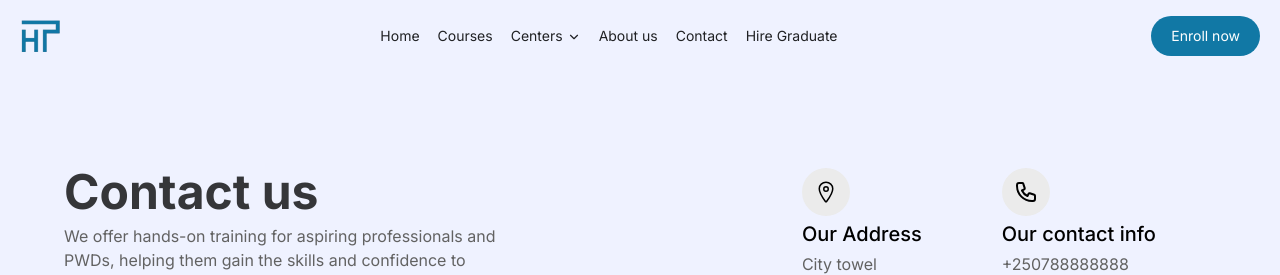
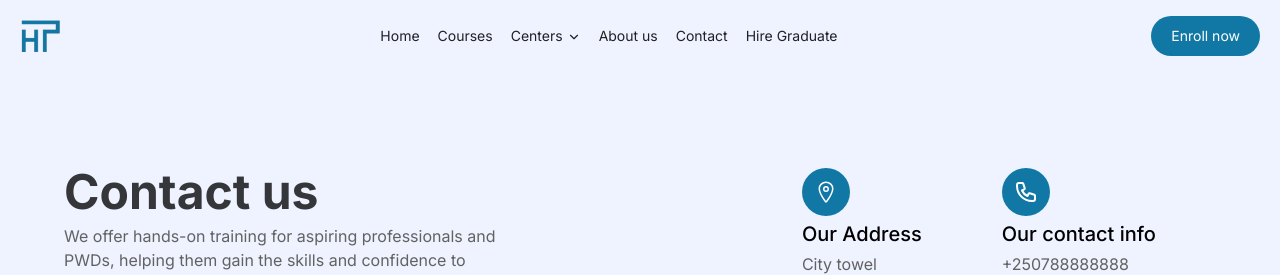
Before and after one commit to mbonikev/hotel_talents_pool, a React (Vite) app: page /#/contacts in a window 1280 px wide. Shown: the top 275 px of the page. Built offline with nearby package versions, Linux system fonts and the light colour scheme; what ldrs would draw is missing.

Commit message:
updated src/pages/Contacts.jsx

```diff
--- a/src/pages/Contacts.jsx
+++ b/src/pages/Contacts.jsx
@@ -25,7 +25,7 @@ function Contacts() {
           </div>
           <div className="w-fit min-w-fit flex items-start justify-end gap-20">
             <div className="flex flex-col gap-1">
-              <div className="h-12 w-12 aspect-square rounded-full bg-[#ebebeb] text-2xl flex items-center justify-center">
+              <div className="h-12 w-12 aspect-square rounded-full bg-main-color text-white text-2xl flex items-center justify-center">
                 <IoLocationOutline />
               </div>
               <p className="text-xl font-medium max-w-[434px]">Our Address</p>
@@ -37,7 +37,7 @@ function Contacts() {
               </p>
             </div>
             <div className="flex flex-col gap-1">
-              <div className="h-12 w-12 aspect-square rounded-full bg-[#ebebeb] text-2xl flex items-center justify-center">
+              <div className="h-12 w-12 aspect-square rounded-full bg-main-color text-white text-2xl flex items-center justify-center">
                 <HiOutlinePhone />
               </div>
               <p className="text-xl font-medium max-w-[434px]">
```
